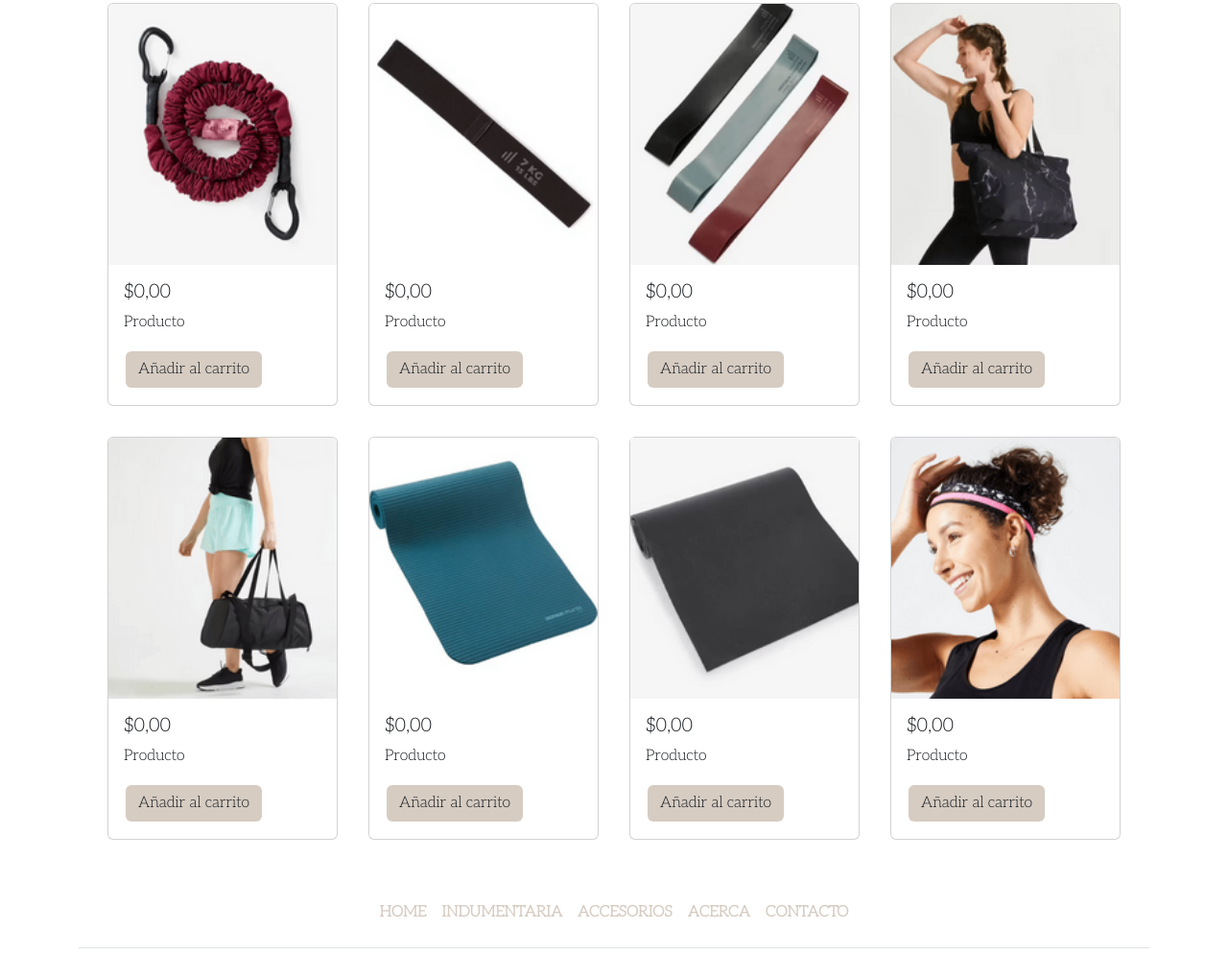
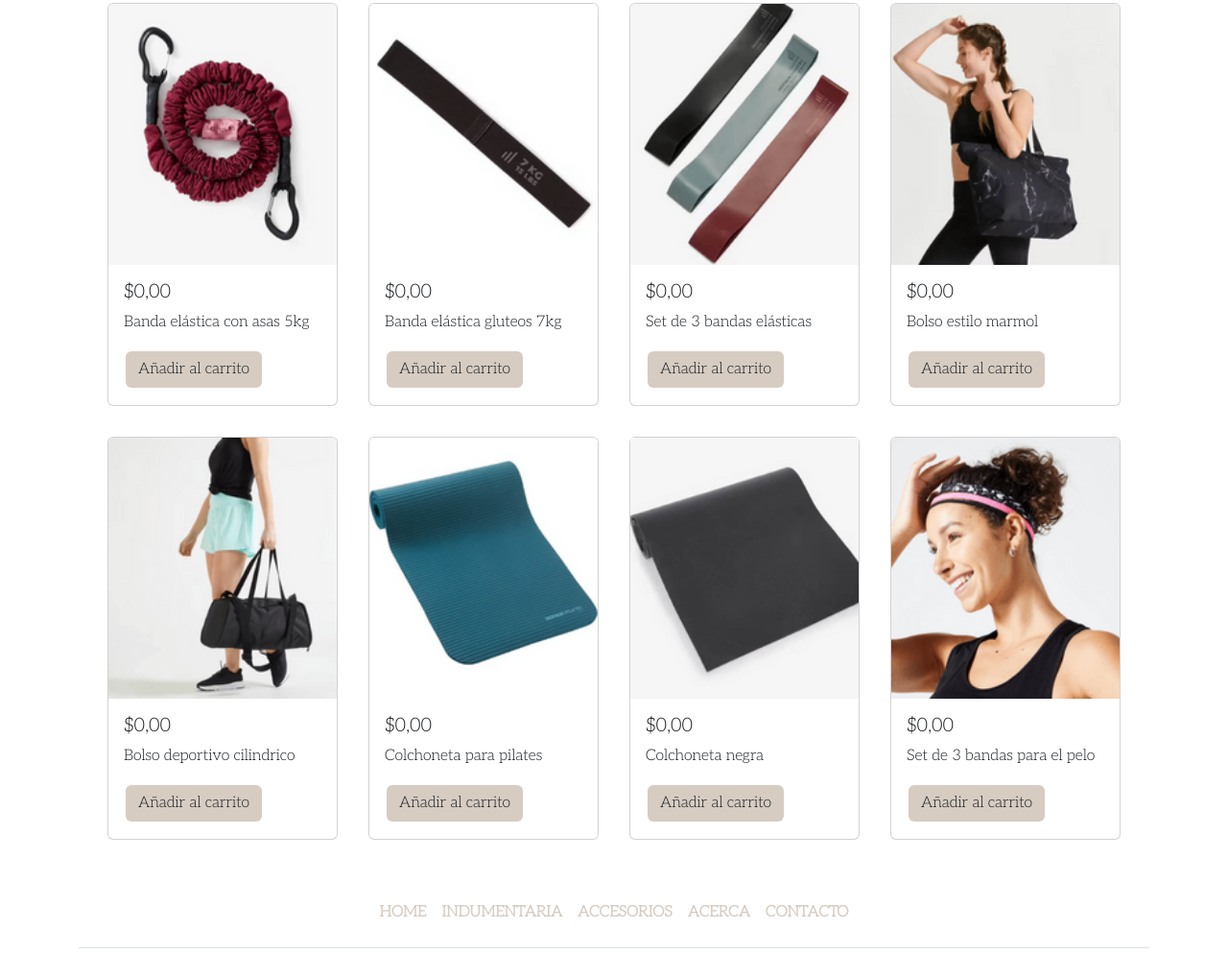
Before and after one commit to zoemontenegro/proyecto-domyos, a plain HTML site: page html/accesorios.html in a window 1280 px wide. Shown: the part 552-1546 px from the top of the page at 96% size. Drawn offline with nearby package versions, Linux system fonts and the light colour scheme.

Commit message:
Cambio de productos y alt

```diff
--- a/html/accesorios.html
+++ b/html/accesorios.html
@@ -58,73 +58,73 @@
                 <div class="row d-flex aling-items-center justify-content-center ">
 
                     <div class="card col-lg-4 col-md-6 col-sm-12 m-3 p-0" style="width: 15rem;">
-                        <img src="../img/banda-con-asas.png" class="card-img-top" alt="">
+                        <img src="../img/banda-con-asas.png" class="card-img-top" alt="Banda elastica con asas">
                         <div class="card-body">
                             <h2 class="card-title precioCards">$0,00</h2>
-                            <p class="card-text">Producto</p>
+                            <p class="card-text">Banda elástica con asas 5kg</p>
                             <a href="#" class="btn boton">Añadir al carrito</a>
                         </div>
                     </div>
 
                     <div class="card col-lg-4 col-md-6 col-sm-12 m-3 p-0" style="width: 15rem;">
-                        <img src="../img/banda-gluteos-corta.png" class="card-img-top" alt="">
+                        <img src="../img/banda-gluteos-corta.png" class="card-img-top" alt="Banda elastica gluteos negra">
                         <div class="card-body">
                             <h3 class="card-title precioCards">$0,00</h3>
-                            <p class="card-text">Producto</p>
+                            <p class="card-text">Banda elástica gluteos 7kg</p>
                             <a href="#" class="btn boton">Añadir al carrito</a>
                         </div>
                     </div>
 
                     <div class="card col-lg-4 col-md-6 col-sm-12 m-3 p-0" style="width: 15rem;">
-                        <img src="../img/set-3-bandas-elasticas.png" class="card-img-top" alt="">
+                        <img src="../img/set-3-bandas-elasticas.png" class="card-img-top" alt="Set de tres bandas elasticas">
                         <div class="card-body">
                             <h4 class="card-title precioCards">$0,00</h4>
-                            <p class="card-text">Producto</p>
+                            <p class="card-text">Set de 3 bandas elásticas</p>
                             <a href="#" class="btn boton">Añadir al carrito</a>
                         </div>
                     </div>
 
                     <div class="card col-lg-4 col-md-6 col-sm-12 m-3 p-0" style="width: 15rem;">
-                        <img src="../img/bolso-blanco-negro.png" class="card-img-top" alt="">
+                        <img src="../img/bolso-blanco-negro.png" class="card-img-top" alt="Bolso cuadrado con efecto marmol negro con blanco">
                         <div class="card-body">
                             <h5 class="card-title precioCards">$0,00</h5>
-                            <p class="card-text">Producto</p>
+                            <p class="card-text">Bolso estilo marmol</p>
                             <a href="#" class="btn boton">Añadir al carrito</a>
                         </div>
                     </div>
 
                     <div class="card col-lg-4 col-md-6 col-sm-12 m-3 p-0" style="width: 15rem;">
-                        <img src="../img/bolso-negro.png" class="card-img-top" alt="">
+                        <img src="../img/bolso-negro.png" class="card-img-top" alt="Bolso cilindrico negro">
                         <div class="card-body">
                             <h5 class="card-title precioCards">$0,00</h5>
-                            <p class="card-text">Producto</p>
+                            <p class="card-text">Bolso deportivo cilindrico</p>
                             <a href="#" class="btn boton">Añadir al carrito</a>
                         </div>
                     </div>
 
                     <div class="card col-lg-4 col-md-6 col-sm-12 m-3 p-0" style="width: 15rem;">
-                        <img src="../img/colchoneta-azul.png" class="card-img-top" alt="">
+                        <img src="../img/colchoneta-azul.png" class="card-img-top" alt="Colchoneta para pilates color verde-azulado ">
                         <div class="card-body">
                             <h5 class="card-title precioCards">$0,00</h5>
-                            <p class="card-text">Producto</p>
+                            <p class="card-text">Colchoneta para pilates</p>
                             <a href="#" class="btn boton">Añadir al carrito</a>
                         </div>
                     </div>
 
                     <div class="card col-lg-4 col-md-6 col-sm-12 m-3 p-0" style="width: 15rem;">
-                        <img src="../img/colchoneta-negra.png" class="" alt="">
+                        <img src="../img/colchoneta-negra.png" class="" alt="Colchoneta negra">
                         <div class="card-body">
                             <h5 class="card-title precioCards">$0,00</h5>
-                            <p class="card-text">Producto</p>
+                            <p class="card-text">Colchoneta negra</p>
                             <a href="#" class="btn boton">Añadir al carrito</a>
                         </div>
                     </div>
 
                     <div class="card col-lg-4 col-md-6 col-sm-12 m-3 p-0" style="width: 15rem;">
-                        <img src="../img/cinta-para-pelo.png" class="card-img-top" alt="">
+                        <img src="../img/cinta-para-pelo.png" class="card-img-top" alt="Set de 3 bandas para el pelo">
                         <div class="card-body">
                             <h5 class="card-title precioCards">$0,00</h5>
-                            <p class="card-text">Producto</p>
+                            <p class="card-text">Set de 3 bandas para el pelo</p>
                             <a href="#" class="btn boton">Añadir al carrito</a>
                         </div>
                     </div>
```
